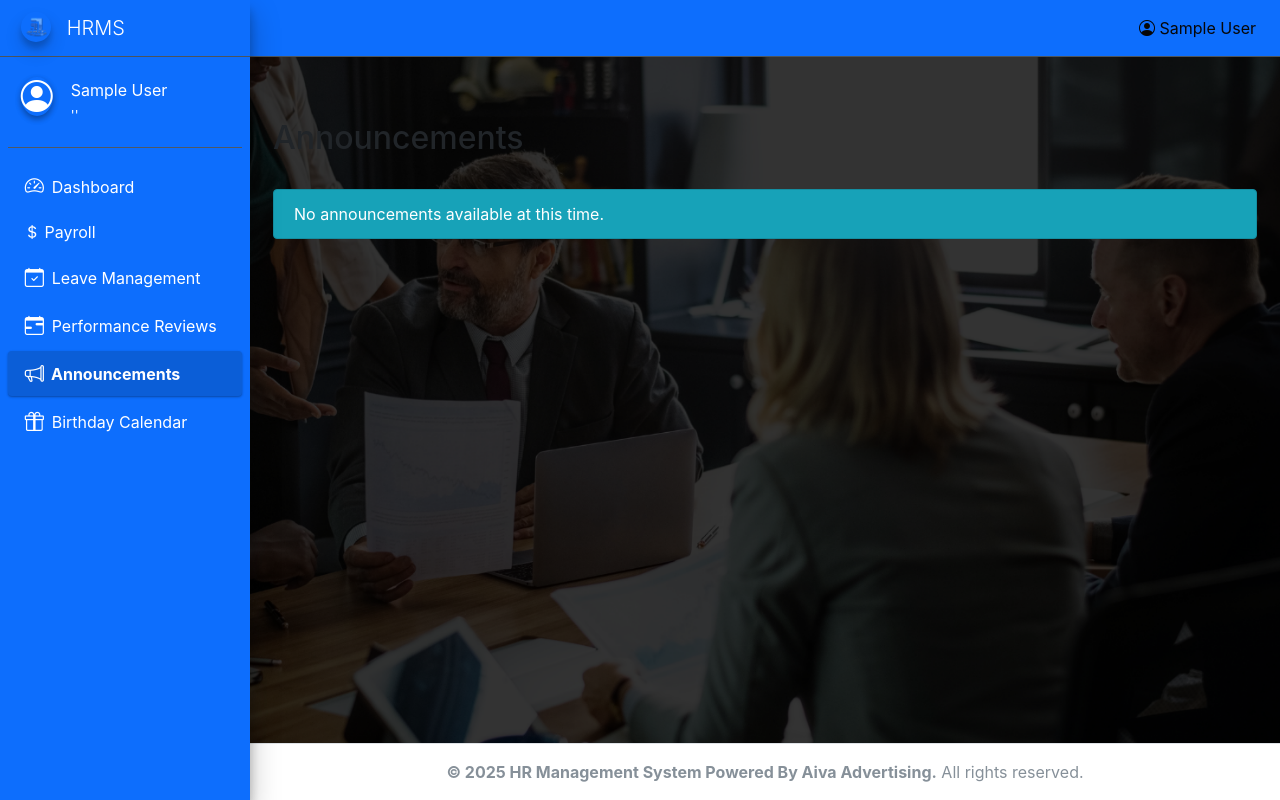
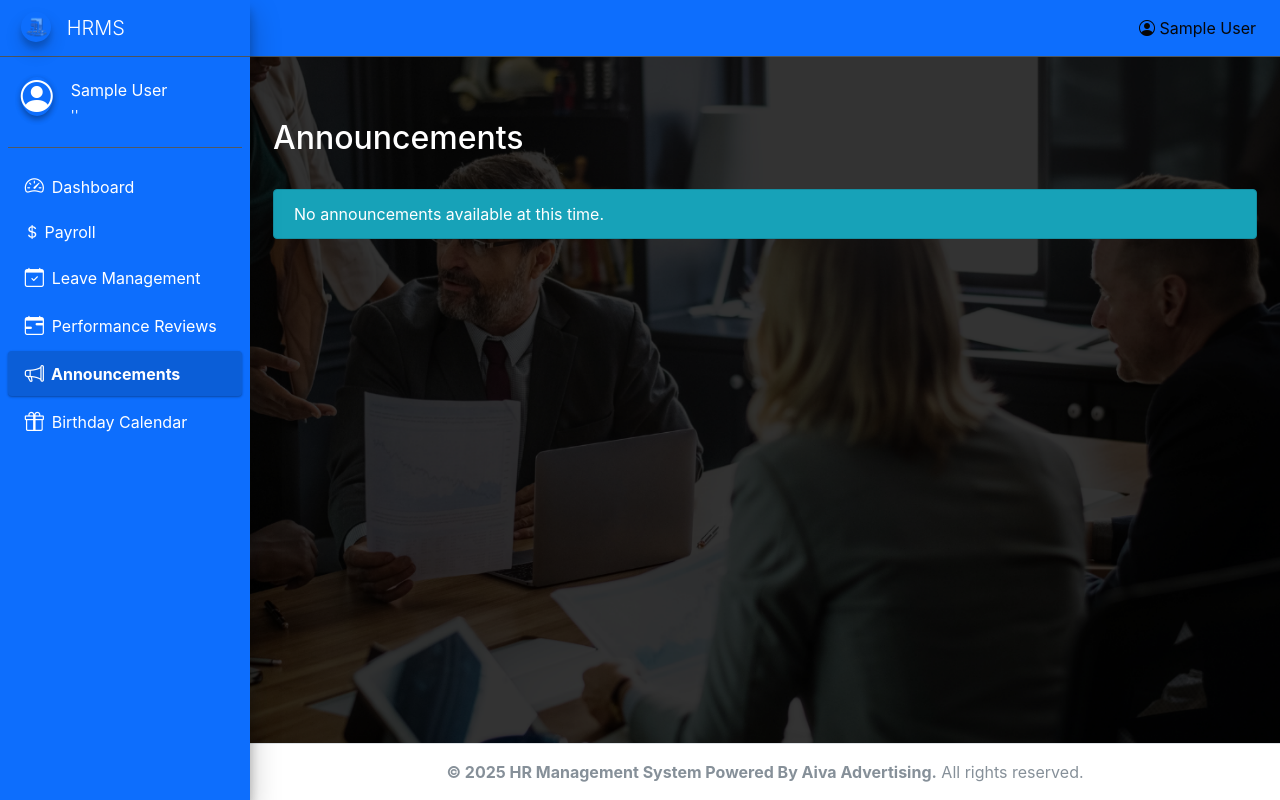
Before and after one commit to ShenalK02/HR-Management-System, a Django app: page /announcements/ in a window 1280 px wide. Run offline with Django 3.2, Linux system fonts and the light colour scheme; the visitor is signed in with stand-in values (Sample User, id 1); data that the repository does not hold is empty; some libraries are stand-ins or nearby versions.

Commit message:
Changed Headings

```diff
--- a/templates/base.html
+++ b/templates/base.html
@@ -12,6 +12,10 @@
     <link href="https://cdn.jsdelivr.net/npm/admin-lte@3.2/dist/css/adminlte.min.css" rel="stylesheet" />
 
     <style>
+        h1, h2, h3{
+            color: white !important;  /* Set all h1, h2, and h3 headers to white */
+        }
+
         body {
             background: url("{% static 'images/bg3.png' %}") no-repeat center center fixed;
             background-size: cover;
```
